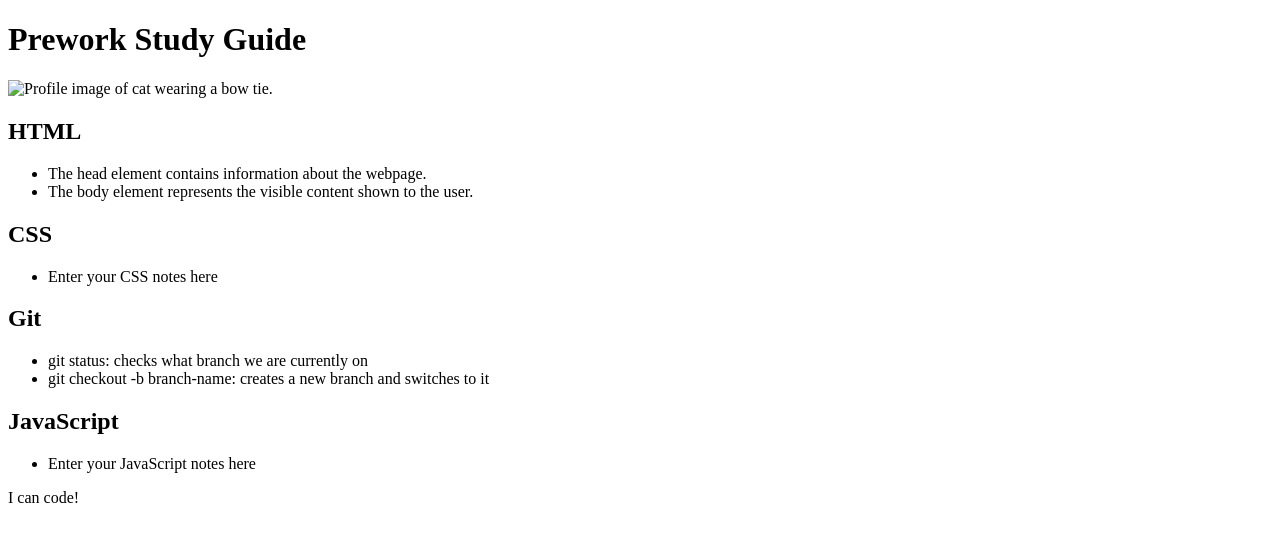
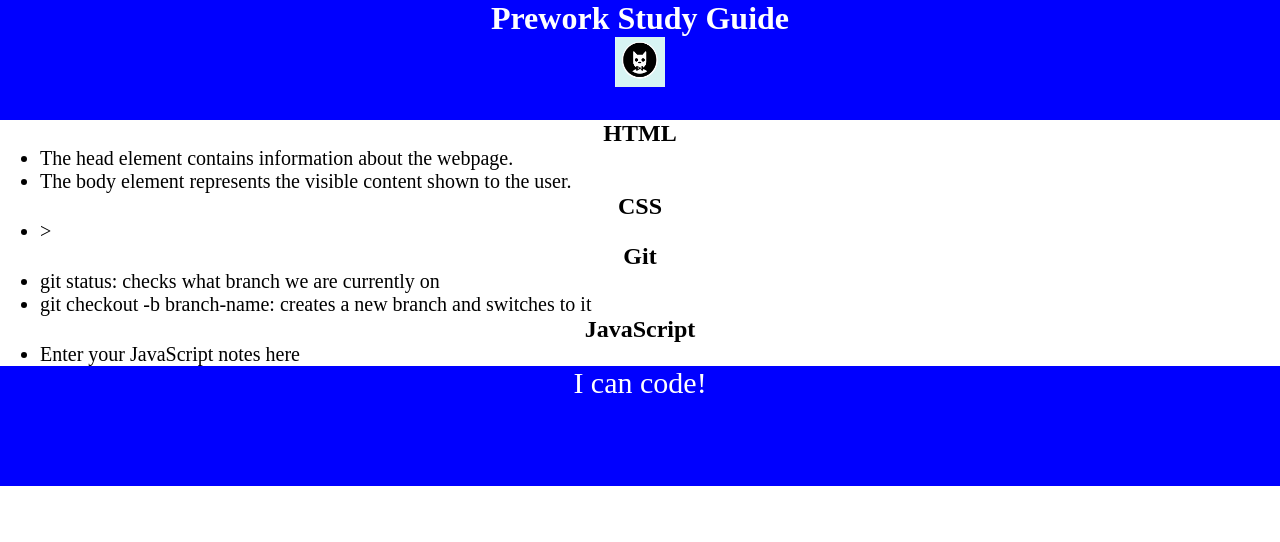
Before and after one commit to aaden9/prework-study-guide, a plain HTML site: page 1.html in a window 1280 px wide. Drawn offline with Linux system fonts and the light colour scheme.

```diff
--- a/1.html
+++ b/1.html
@@ -25,7 +25,7 @@
       <section class="card" id="css-section">
         <h2>CSS</h2>
         <ul>
-          <li>Enter your CSS notes here</li>
+          <li>><link rel="stylesheet" href="./assets/style.css"></li>
         </ul>
       </section>
 
--- /dev/null
+++ b/assets/style.css
@@ -0,0 +1,47 @@
+* {
+    margin: 0;
+    padding: 0;
+   }
+
+   header,
+   footer {
+    width: 100%;
+    height: 120px;
+    background-color: blue;
+    color: white;
+   }
+
+   h1,
+   h2 {
+    text-align: center;
+   }
+
+   img {
+    display: block;
+    height: 50px;
+    width: 50px;
+    margin-left: auto;
+    margin-right: auto;
+   }
+
+   ul {
+    padding-left: 40px;
+    font-size: 20px;
+   }
+
+   p {
+    text-align: center;
+    font-size: 30px;
+   }
+   card {
+    width: 80%;
+    margin: 40px auto;
+    border: 5px solid gray;
+    box-shadow: 5px 10px #888888;
+  }
+  card {
+    width: 80%;
+    margin: 40px auto;
+    border: 5px solid gray;
+    box-shadow: 5px 10px #888888;
+  }
```
Also changed, not shown: assets/script.js (added, +17 -0 lines), assets/bowtie-cat.png (added).
